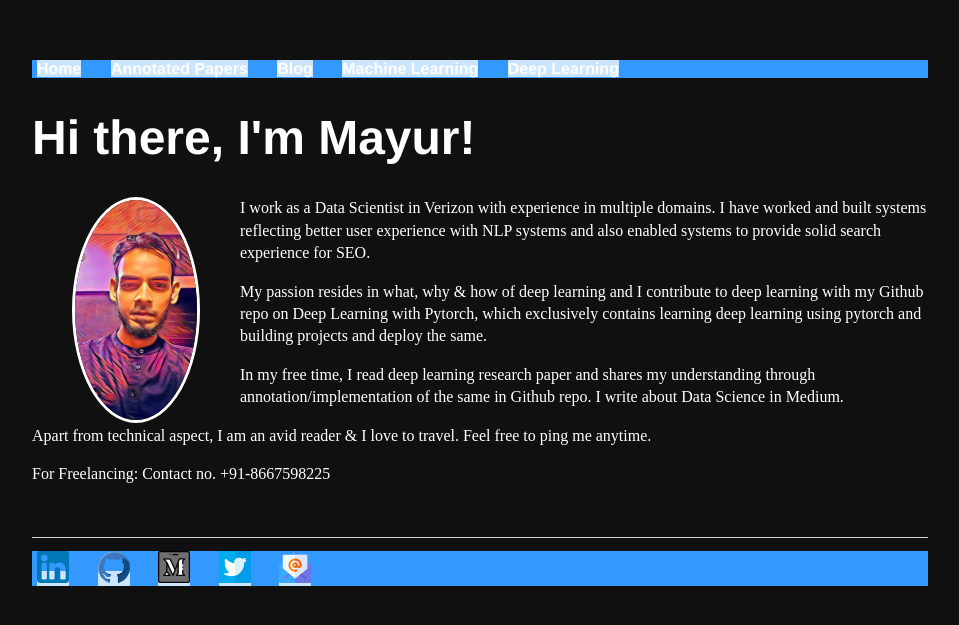
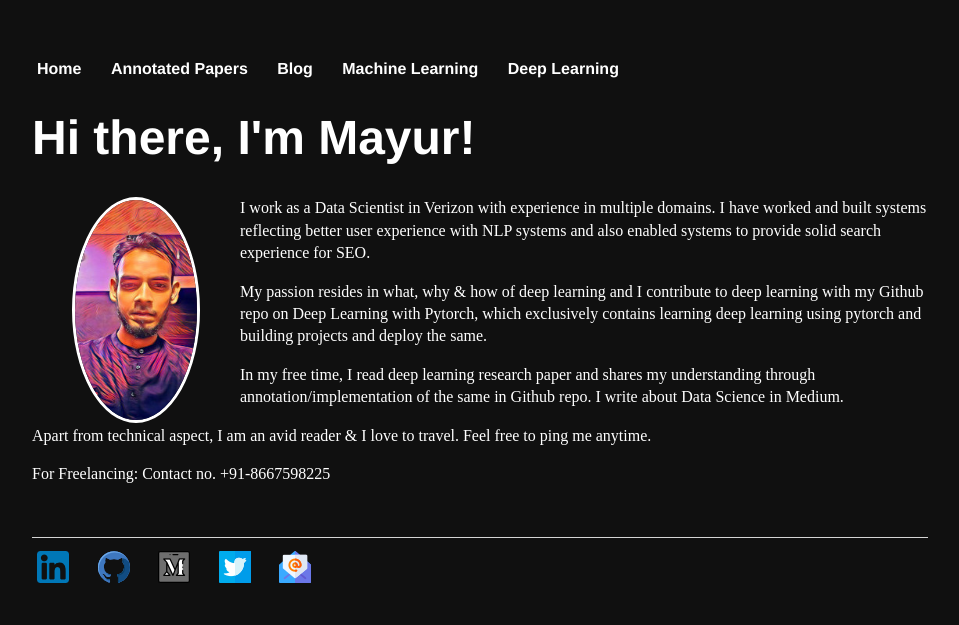
Before and after one commit to Mayurji/mayurji.github.io, a Jekyll site: the page built from index.html, in a window 1280 px wide. Shown: the top 625 px of the page, without its empty margins (160-1119 px from the left). Built offline with Jekyll 4.4.1, drawn with Linux system fonts in a browser that asks for light colours.

Commit message:
Update main.css

```diff
--- a/css/main.css
+++ b/css/main.css
@@ -17,23 +17,21 @@ nav ul li, footer ul li {
 }
 
 ol {
-  background: #ff9999;
   padding: 20px;
 }
 
 ul {
-  background: #3399ff;
   padding: 20px;
 }
 
 ol li {
-  background: #ffe5e5;
+  color: white;
   padding: 5px;
   margin-left: 35px;
 }
 
 ul li {
-  background: #cce5ff;
+  color: white;
   margin: 5px;
 }
 
```
